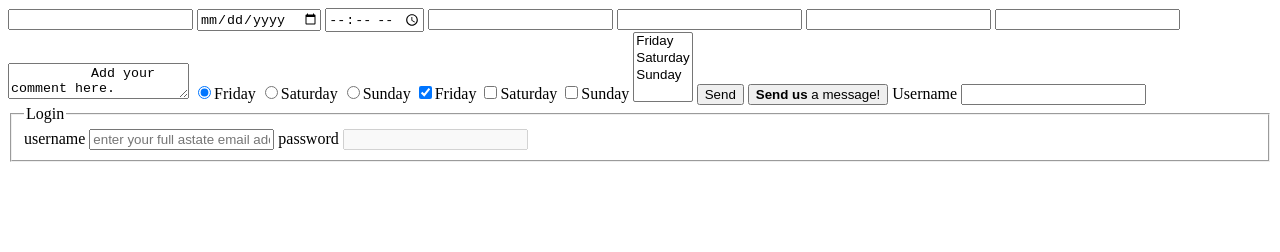
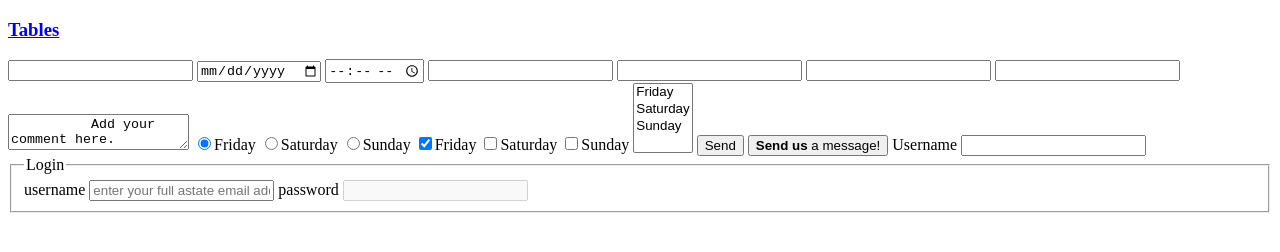
Before and after one commit to AutumnHarris/Forms, a plain HTML site: page index.html in a window 1280 px wide. Drawn offline with Linux system fonts and the light colour scheme.

Commit message:
new link

```diff
--- a/index.html
+++ b/index.html
@@ -7,6 +7,7 @@
 
   <body>
 <!-- the line below is telling the form where to send to -->
+      <a href="table.html"><h3>Tables</h3></a>
       <form action="https://www.google.com" method="post">
 <!-- the lines below are to register text fields for various information -->
         <input type="text" name="username">
```
